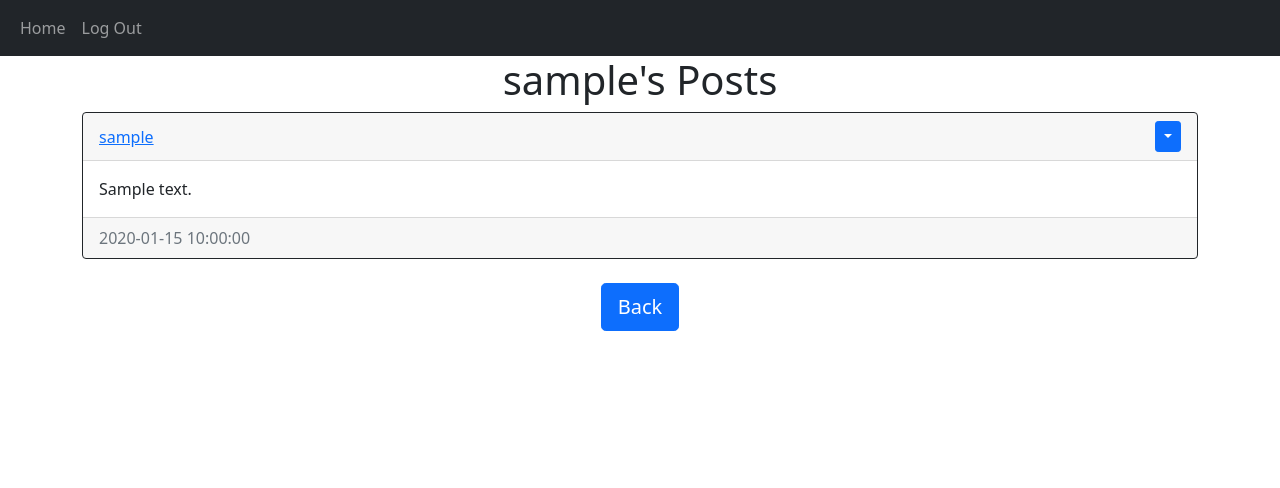
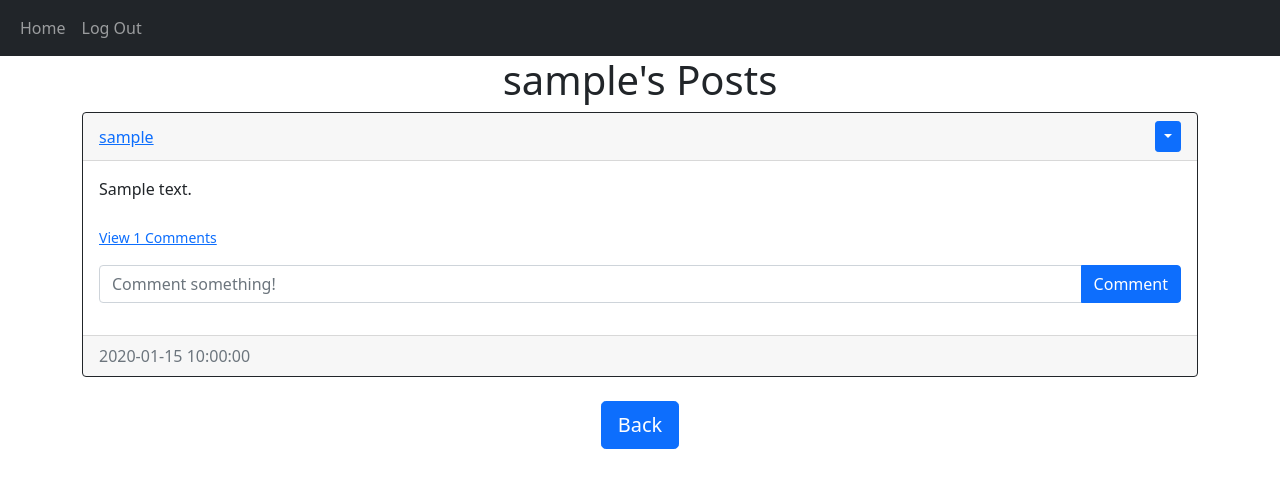
Before and after one commit to prranavv/Flask-Blog, a Flask app: a page that uses website/templates/posts_div.html in a window 1280 px wide. Shown: the top 488 px of the page. Run offline with Flask 2, Linux system fonts and the light colour scheme; a user stored in the database is signed in; tables that the repository leaves empty hold one stand-in row (values such as "Sample post").

Commit message:
4th tutorial done

```diff
--- a/website/__init__.py
+++ b/website/__init__.py
@@ -17,7 +17,7 @@ def create_app():
     from .auth import auth
     app.register_blueprint(views, url_prefix="/")
     app.register_blueprint(auth, url_prefix="/")
-    from .models import User,Post  #Imports the user table from models.py
+    from .models import User,Post,Comment  #Imports the user table from models.py
     with app.app_context():
         db.create_all()
         print("Created  Database")
--- a/website/templates/posts_div.html
+++ b/website/templates/posts_div.html
@@ -21,7 +21,56 @@
                 </div>
 
                 <div class="card-body">
+
                     <div class="card-text">{{post.text}}</div>
+                    <br>
+                    <div class="collapse" id="comments-{{post.id}}">
+                        <div class="card">
+                            <div class="card-body" id="comments-expanded-{{post.id}}">
+                                {% for comment in post.comments%}
+                                    <div class="d-flex justify-content-between align-items-center">
+                                        <div>
+                                            <a href="/posts/{{comment.user.username}}">{{comment.user.username}}</a>;{{comment.text}}
+                                        </div>
+                                        <div>
+                                            <small class="text-muted">
+                                                    {{comment.date_created}}
+
+                                            </small>
+                                            {% if user.id==comment.author or user.id== post.author%}
+
+                                            <div class="btn-group">
+                                                <button type="button"
+                                                        class="btn btn-sm btn-primary dropdown-toggle"
+                                                        data-bs-toggle="dropdown"></button>
+                                                <ul class="dropdown-menu">
+                                                    <li>
+                                                        <a href="/delete-comment/{{comment.id}}" class="dropdown-item">Delete</a>  </li>
+                                                </ul>
+                                            </div>
+                                            {%endif%}
+                                        </div>
+                                    </div>
+                                {%endfor%}
+                            </div>
+                        </div>
+                    </div>
+                    <p class="card-text">
+                            {% if post.comments|length >0%}
+                            <a data-bs-toggle="collapse" href="#comments-{{post.id}}" role="button">
+                                <small>View {{post.comments|length}} Comments</small>
+                            </a>
+                                {%else%}
+
+
+
+                            <small class="text-muted">No Comments</small>
+                            {%endif%}
+                    </p>
+                    <form class="input-group mb-3" method="POST" action="/create-comment/{{post.id}}">
+                        <input type="text" id="text" name="text" class="form-control" placeholder="Comment something!">
+                        <button type="submit" class="btn btn-primary">Comment</button>
+                    </form>
                 </div>
                 <div class="card-footer text-muted">{{post.date_created}}</div>
             </div>
--- a/website/views.py
+++ b/website/views.py
@@ -1,6 +1,6 @@
 from flask import Blueprint, render_template, request,flash,redirect,url_for
 from flask_login import login_required,current_user
-from .models import Post, User
+from .models import Post, User, Comment
 from . import db
 
 views = Blueprint("views", __name__)
@@ -50,6 +50,38 @@ def posts(username):
     if not user:
         flash('No user with username exists', category='error')
         return redirect(url_for('views.home'))
-    posts=Post.query.filter_by(author=user.id).all()
+    posts=user.posts
 
     return render_template("posts.html", user=current_user,posts=posts,username=username)
+
+@views.route("/create-comment/<post_id>", methods=['POST'])
+@login_required
+def create_comment(post_id):
+    text=request.form.get('text')
+    if not text:
+        flash('Comment cannot be empty', category='error')
+
+    else:
+        post=Post.query.filter_by(id=post_id)
+        if post:
+            comment=Comment(text=text,author=current_user.id,post_id=post_id)
+            db.session.add(comment)
+            db.session.commit()
+        else:
+            flash("Post does not exist", category='error')
+
+    return redirect(url_for("views.home"))
+
+@views.route("/delete-comment/<comment_id>")
+@login_required
+def delete_comment(comment_id):
+    comment=Comment.query.filter_by(id=comment_id).first()
+
+    if not comment:
+        flash("Comment does not exist", category='error')
+    elif current_user.id!=comment.author and current_user.id!=comment.post.author:
+        flash("You do not have the permission to delete this comment", category='error')
+    else:
+        db.session.delete(comment)
+        db.session.commit()
+    return redirect(url_for("views.home"))
```
Also changed, not shown: website/models.py (+11 -0 lines).
